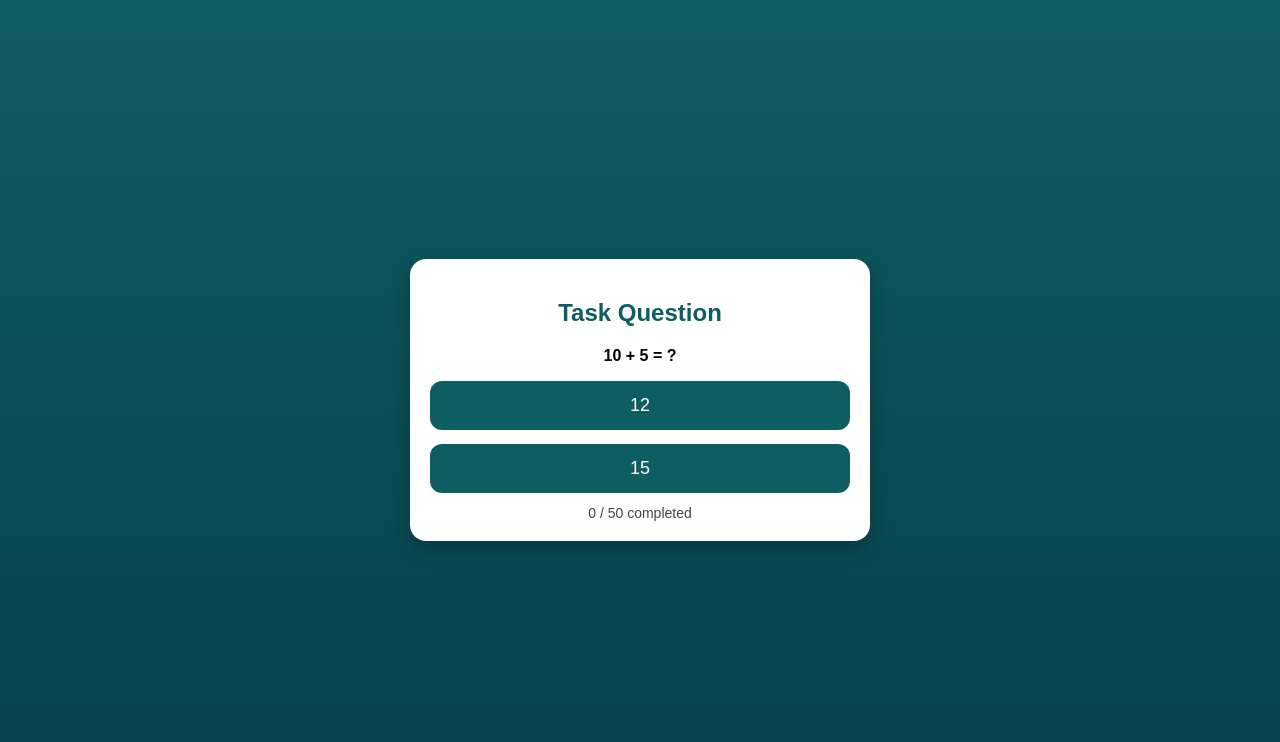
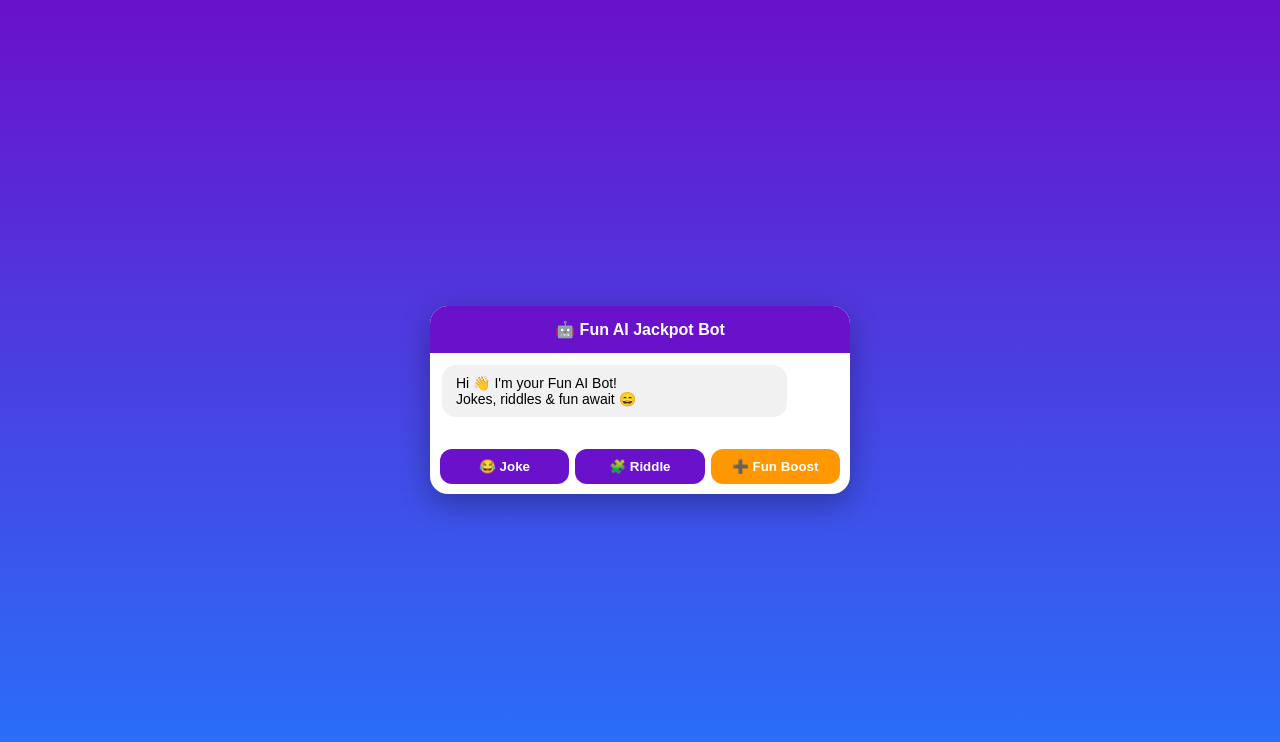
Before and after one commit to kssmrockad0507-gif/kssmrockbot-miniapp, a plain HTML site: page task.html in a window 1280 px wide. Drawn offline with Linux system fonts and the light colour scheme.

Commit message:
Update task.html

```diff
--- a/task.html
+++ b/task.html
@@ -3,7 +3,7 @@
 <head>
 <meta charset="UTF-8">
 <meta name="viewport" content="width=device-width, initial-scale=1">
-  <title>Daily Task</title>
+<title>Fun AI Jackpot Bot</title>
 
 <!-- MONETAG SDK -->
 <script src="//libtl.com/sdk.js"
@@ -14,102 +14,149 @@
 body{
   margin:0;
   font-family: Arial, sans-serif;
-      background: linear-gradient(180deg,#0e5d63,#07404b);
-      color:#fff;
+  background: linear-gradient(180deg,#6a11cb,#2575fc);
   min-height:100vh;
   display:flex;
   align-items:center;
   justify-content:center;
 }
-    .card{
+.chat-box{
   background:#fff;
-      color:#000;
-      border-radius:16px;
-      padding:20px;
-      width:90%;
+  width:95%;
   max-width:420px;
+  border-radius:18px;
+  box-shadow:0 10px 30px rgba(0,0,0,.3);
+  display:flex;
+  flex-direction:column;
+  overflow:hidden;
+}
+.header{
+  background:#6a11cb;
+  color:#fff;
+  padding:14px;
   text-align:center;
-      box-shadow:0 8px 20px rgba(0,0,0,0.25);
+  font-weight:bold;
 }
-    h2{ color:#0e5d63; }
-    .opt{
-      margin-top:14px;
-      padding:14px;
-      background:#0e5d63;
+.messages{
+  flex:1;
+  padding:12px;
+  overflow-y:auto;
+}
+.msg{
+  margin-bottom:10px;
+  padding:10px 14px;
+  border-radius:14px;
+  max-width:80%;
+  font-size:14px;
+}
+.bot{
+  background:#f1f1f1;
+  align-self:flex-start;
+}
+.user{
+  background:#2575fc;
   color:#fff;
+  align-self:flex-end;
+}
+.footer{
+  display:flex;
+  padding:10px;
+  gap:6px;
+}
+button{
+  flex:1;
+  padding:10px;
+  border:none;
   border-radius:12px;
-      font-size:18px;
+  background:#6a11cb;
+  color:#fff;
+  font-weight:bold;
   cursor:pointer;
 }
-    .count{
-      margin-top:12px;
-      font-size:14px;
-      color:#444;
-    }
-    .disabled{
-      background:#aaa;
-      cursor:not-allowed;
+button.ad{
+  background:#ff9800;
 }
 </style>
 </head>
+
 <body>
 
-<div class="card">
-  <h2>Task Question</h2>
+<div class="chat-box">
+  <div class="header">🤖 Fun AI Jackpot Bot</div>
 
-  <p><b>10 + 5 = ?</b></p>
+  <div class="messages" id="messages"></div>
 
-  <div class="opt" onclick="wrong()">12</div>
-  <div class="opt" id="correctBtn" onclick="correct()">15</div>
-
-  <div class="count" id="count">0 / 50 completed</div>
+  <div class="footer">
+    <button onclick="askJoke()">😂 Joke</button>
+    <button onclick="askRiddle()">🧩 Riddle</button>
+    <button class="ad" onclick="watchAd()">➕ Fun Boost</button>
+  </div>
 </div>
 
 <script>
-  let done = Number(localStorage.getItem("taskDone") || 0);
-  const MAX = 50;
+let count = Number(localStorage.getItem("chatCount") || 0);
+const MAX_FREE = 5;
+const messages = document.getElementById("messages");
 
-  const countEl = document.getElementById("count");
-  const correctBtn = document.getElementById("correctBtn");
+const jokes = [
+  ["Why did the math book cry?","Because it had too many problems 😄"],
+  ["Why don’t scientists trust atoms?","Because they make up everything 😂"],
+  ["Why was the computer cold?","It forgot to close its Windows 🤣"]
+];
 
-  function update(){
-    countEl.innerText = done + " / " + MAX + " completed";
-    if(done >= MAX){
-      correctBtn.classList.add("disabled");
-      correctBtn.innerText = "Daily limit reached";
-    }
+const riddles = [
+  ["What has keys but can’t open locks?","A keyboard ⌨️"],
+  ["What has a head and tail but no body?","A coin 🪙"],
+  ["What comes once in a minute, twice in a moment?","The letter M 🤓"]
+];
+
+function addMsg(text,type){
+  const div=document.createElement("div");
+  div.className="msg "+type;
+  div.innerText=text;
+  messages.appendChild(div);
+  messages.scrollTop=messages.scrollHeight;
 }
 
-  function wrong(){
-    alert("❌ Wrong answer");
+function limitCheck(){
+  if(count>=MAX_FREE){
+    addMsg("Free fun limit reached 😅\nTap ➕ Fun Boost to continue!", "bot");
+    return false;
+  }
+  return true;
 }
 
-  function correct(){
-    if(done >= MAX) return;
+function askJoke(){
+  if(!limitCheck()) return;
+  count++;
+  localStorage.setItem("chatCount",count);
+  const j=jokes[Math.floor(Math.random()*jokes.length)];
+  addMsg("Tell me a joke","user");
+  addMsg(j[0]+"\n\n👉 "+j[1],"bot");
+}
 
-    // REWARDED POPUP (CORRECT METHOD)
-    show_10324603('pop')
-      .then(() => {
-        // ad watched / closed successfully
-        done++;
-        localStorage.setItem("taskDone", done);
-        update();
-      })
-      .catch(e => {
-        // ad failed / no fill
-        alert("Ad not available now, try later");
+function askRiddle(){
+  if(!limitCheck()) return;
+  count++;
+  localStorage.setItem("chatCount",count);
+  const r=riddles[Math.floor(Math.random()*riddles.length)];
+  addMsg("Give me a riddle","user");
+  addMsg(r[0]+"\n\n🧠 Answer: "+r[1],"bot");
+}
+
+function watchAd(){
+  show_10324603('pop').then(()=>{
+    count=0;
+    localStorage.setItem("chatCount",0);
+    addMsg("Ad watched 👍","user");
+    addMsg("Fun unlocked! Ask again 😍","bot");
+  }).catch(()=>{
+    addMsg("Ad not available now 😕","bot");
   });
 }
 
-  // Daily reset
-  const today = new Date().toDateString();
-  if(localStorage.getItem("taskDate") !== today){
-    localStorage.setItem("taskDate", today);
-    localStorage.setItem("taskDone", 0);
-    done = 0;
-  }
-
-  update();
+// welcome
+addMsg("Hi 👋 I'm your Fun AI Bot!\nJokes, riddles & fun await 😄","bot");
 </script>
 
 </body>
```
Lines whose indentation alone changed are shown as unchanged.
